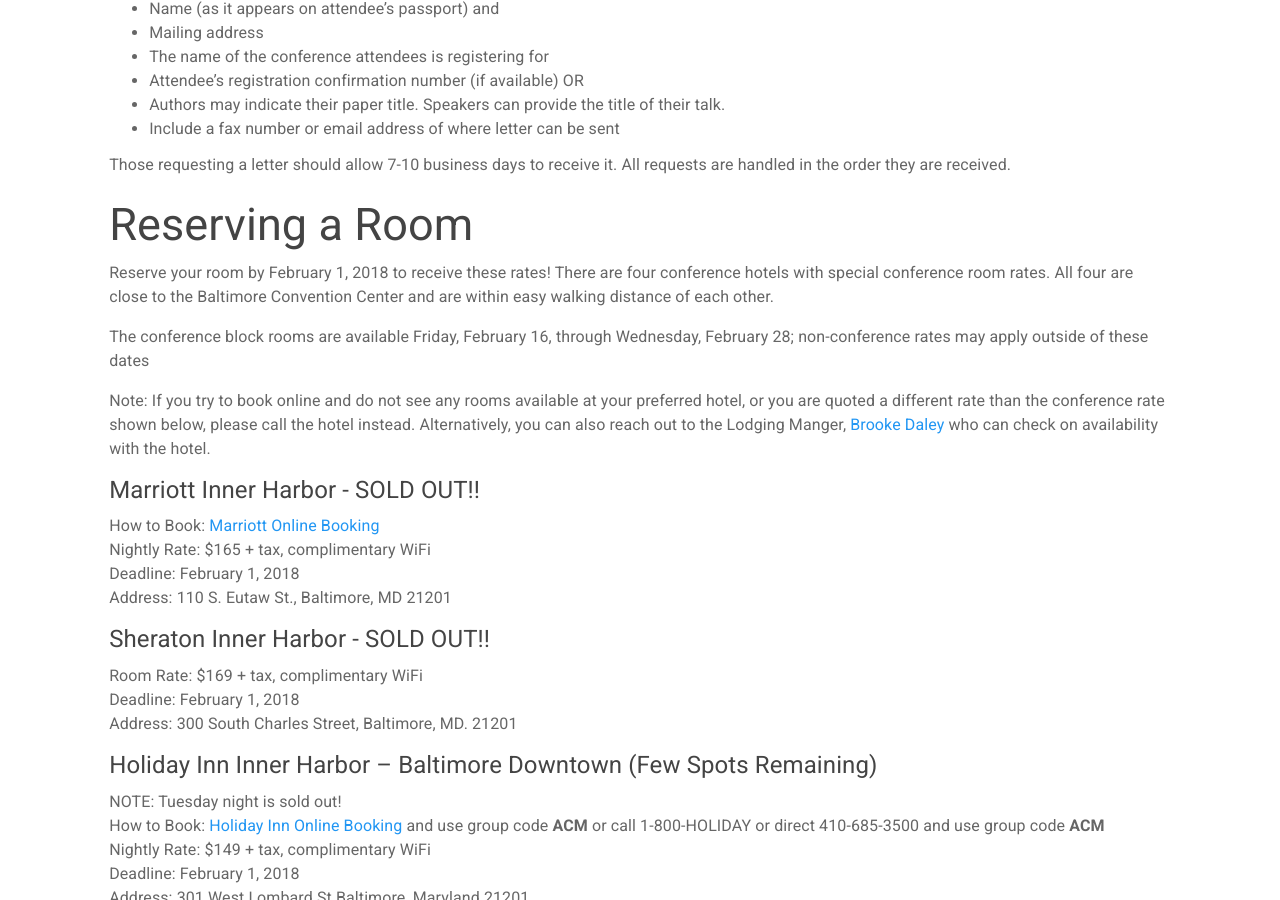
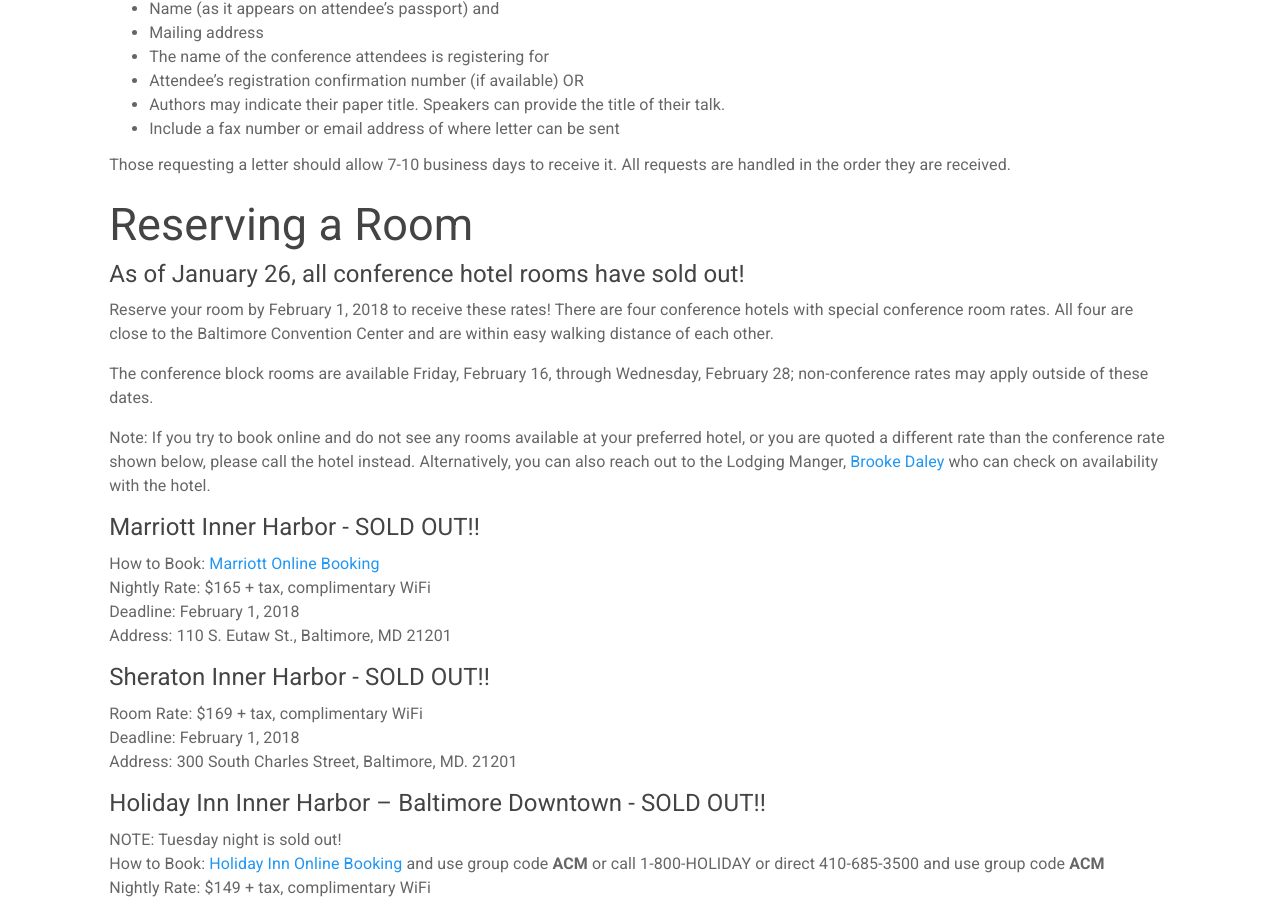
Before and after one commit to sigcsets/sigcse2018, a Jekyll site: the page built from attendees/index.md, in a window 1280 px wide and 900 px high, scrolled down 2140 px. Built offline with Jekyll 4.4.1, drawn with Linux system fonts in a browser that asks for light colours.

Commit message:
all hotel rooms gone

```diff
--- a/_includes/front-news.html
+++ b/_includes/front-news.html
@@ -1,4 +1,7 @@
 <ul>
+    <li>
+      <strong>Jan 26, 2018</strong>: All conference hotel rooms have sold out!
+    </li>
     <li>
       <strong>Jan 16, 2018</strong>: Keynote speaker info added!
     </li>
--- a/attendees/index.md
+++ b/attendees/index.md
@@ -172,9 +172,11 @@
 
 ## Reserving a Room
 
+#### As of January 26, all conference hotel rooms have sold out!
+
 Reserve your room by February 1, 2018 to receive these rates! There are four conference hotels with special conference room rates. All four are close to the Baltimore Convention Center and are within easy walking distance of each other.
 
-The conference block rooms are available Friday, February 16, through Wednesday, February 28; non-conference rates may apply outside of these dates
+The conference block rooms are available Friday, February 16, through Wednesday, February 28; non-conference rates may apply outside of these dates.
 
 Note: If you try to book online and do not see any rooms available at your preferred hotel, or you are quoted a different rate than the conference rate shown below, please call the hotel instead. Alternatively, you can also reach out to the Lodging Manger, [Brooke Daley](mailto:bdaley@executivevents.com) who can check on availability with the hotel.
 
@@ -190,7 +192,7 @@
 Deadline: February 1, 2018<br>
 Address: 300 South Charles Street, Baltimore, MD. 21201
 
-#### Holiday Inn Inner Harbor – Baltimore Downtown (Few Spots Remaining)
+#### Holiday Inn Inner Harbor – Baltimore Downtown - SOLD OUT!!
 NOTE: Tuesday night is sold out!<br>
 How to Book: [Holiday Inn Online Booking](https://www.ihg.com/holidayinn/hotels/us/en/baltimore/baldt/hoteldetail?qAdlt=1&qBrs=6c.hi.ex.rs.ic.cp.in.sb.cw.cv.ul.vn.ki.sp.nd.ct&qChld=0&qFRA=1&qGRM=0&qGrpCd=ACM&qIta=99801505&qPSt=0&qRRSrt=rt&qRef=df&qRms=1&qRpn=1&qRpp=20&qSHp=1&qSmP=3&qSrt=sDD&qWch=0&srb_u=1&icdv=99801505) and use group code __ACM__ or call 1-800-HOLIDAY or direct 410-685-3500 and use group code __ACM__<br>
 Nightly Rate: $149 + tax, complimentary WiFi<br>
```
